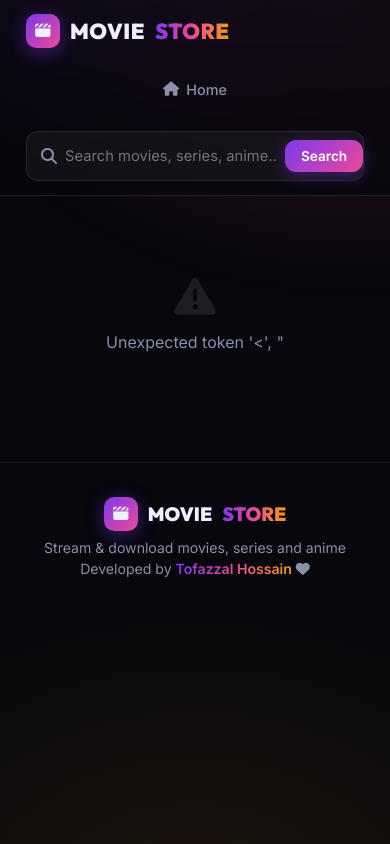
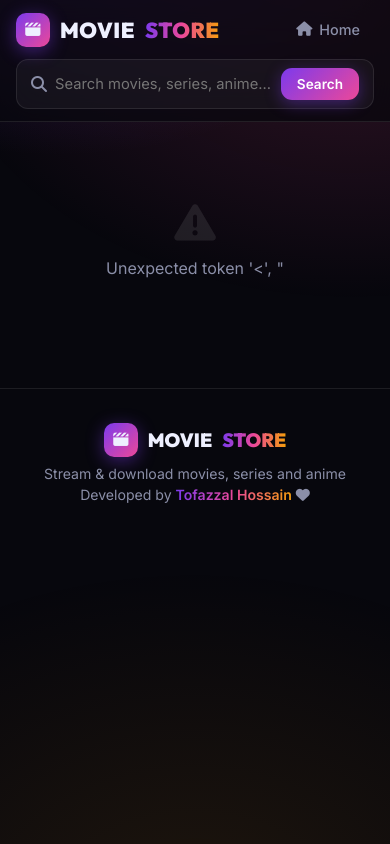
Before and after one commit to tofazzalhacker3-cloud/MOVIE-STORE, a Flask app: page /details/1 in a window 390 px wide. Run offline with Flask 3, Linux system fonts and the light colour scheme; some libraries are stand-ins or nearby versions.

Commit message:
Update style.css

```diff
--- a/static/css/style.css
+++ b/static/css/style.css
@@ -454,9 +454,10 @@
 .empty i { font-size: 2.6rem; margin-bottom: 14px; color: var(--border); }
 
 @media (max-width: 900px) {
-  .navbar { flex-wrap: wrap; }
-  .nav-links { margin-left: 0; width: 100%; justify-content: space-around; }
-  .nav-search { max-width: 100%; order: 3; }
+  .navbar { flex-wrap: wrap; justify-content: space-between; gap: 12px 16px; padding: 12px 16px; }
+  .logo { order: 1; }
+  .nav-links { margin-left: auto; width: auto; order: 2; }
+  .nav-search { max-width: 100%; width: 100%; order: 3; }
   .detail-hero { grid-template-columns: 1fr; }
   .detail-skel { grid-template-columns: 1fr; max-width: 220px; }
   .detail-poster { max-width: 220px; }
```
